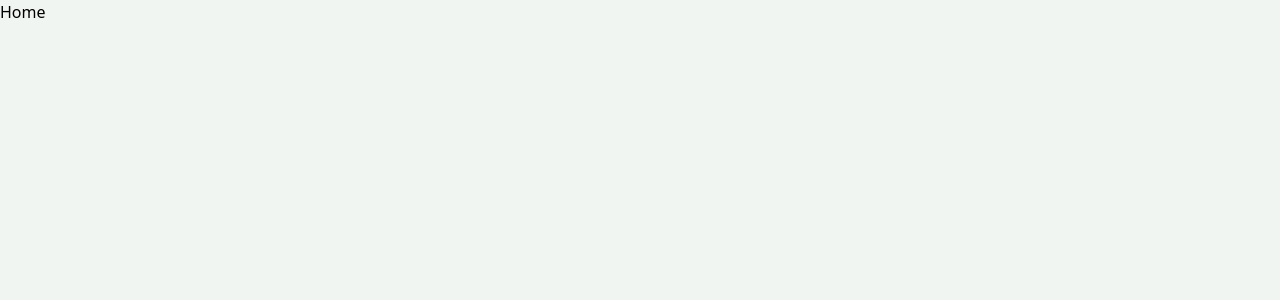
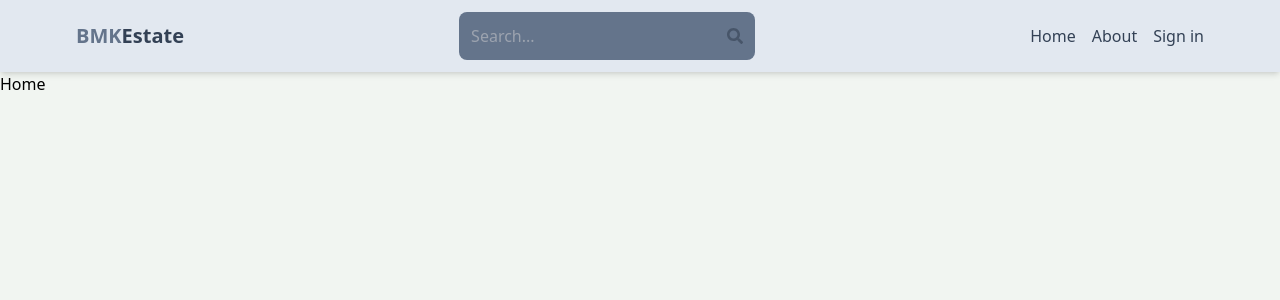
Before and after one commit to Eridanus-ui/Real-Estate-App, a React (Vite) app in the folder client/: page / in a window 1280 px wide. Shown: the top 300 px of the page. Built offline with nearby package versions, Linux system fonts and the light colour scheme.

Commit message:
Completed th Header UI

```diff
--- a/client/src/App.jsx
+++ b/client/src/App.jsx
@@ -4,10 +4,12 @@
 import SignUp from "./pages/SignUp";
 import About from "./pages/About";
 import Profile from "./pages/Profile";
+import Header from "./components/Header";
 
 export default function App() {
   return (
     <BrowserRouter>
+      <Header />
       <Routes>
         <Route path="/" element={<Home />}></Route>
         <Route path="/sign-in" element={<Signin />}></Route>
--- /dev/null
+++ b/client/src/components/Header.jsx
@@ -0,0 +1,43 @@
+import React from "react";
+import { FaSearch } from "react-icons/fa";
+import { Link } from "react-router-dom";
+
+export default function Header() {
+  return (
+    <header className="bg-slate-200 shadow-md">
+      <div className="flex justify-between items-center max-w-6xl mx-auto p-3">
+        <Link to={"./"}>
+          <h1 className="font-bold text-sm sm:text-xl flex flex-wrap">
+            <span className="text-slate-500">BMK</span>
+            <span className="text-slate-700">Estate</span>
+          </h1>
+        </Link>
+        <form className="bg-slate-500 p-3 rounded-lg flex items-center">
+          <input
+            type="text"
+            placeholder="Search..."
+            className="bg-transparent focus:outline-none w-24 sm:w-64"
+          />
+          <FaSearch className="text-slate-600" />
+        </form>
+        <ul className="flex gap-4">
+          <Link to={"./"}>
+            <li className="hidden sm:inline text-slate-700 hover:underline cursor-pointer">
+              Home
+            </li>
+          </Link>
+          <Link to={"./About"}>
+            <li className="hidden sm:inline text-slate-700 hover:underline cursor-pointer">
+              About
+            </li>
+          </Link>
+          <Link to={"./sign-in"}>
+            <li className="sm:inline text-slate-700 hover:underline cursor-pointer">
+              Sign in
+            </li>
+          </Link>
+        </ul>
+      </div>
+    </header>
+  );
+}
```
